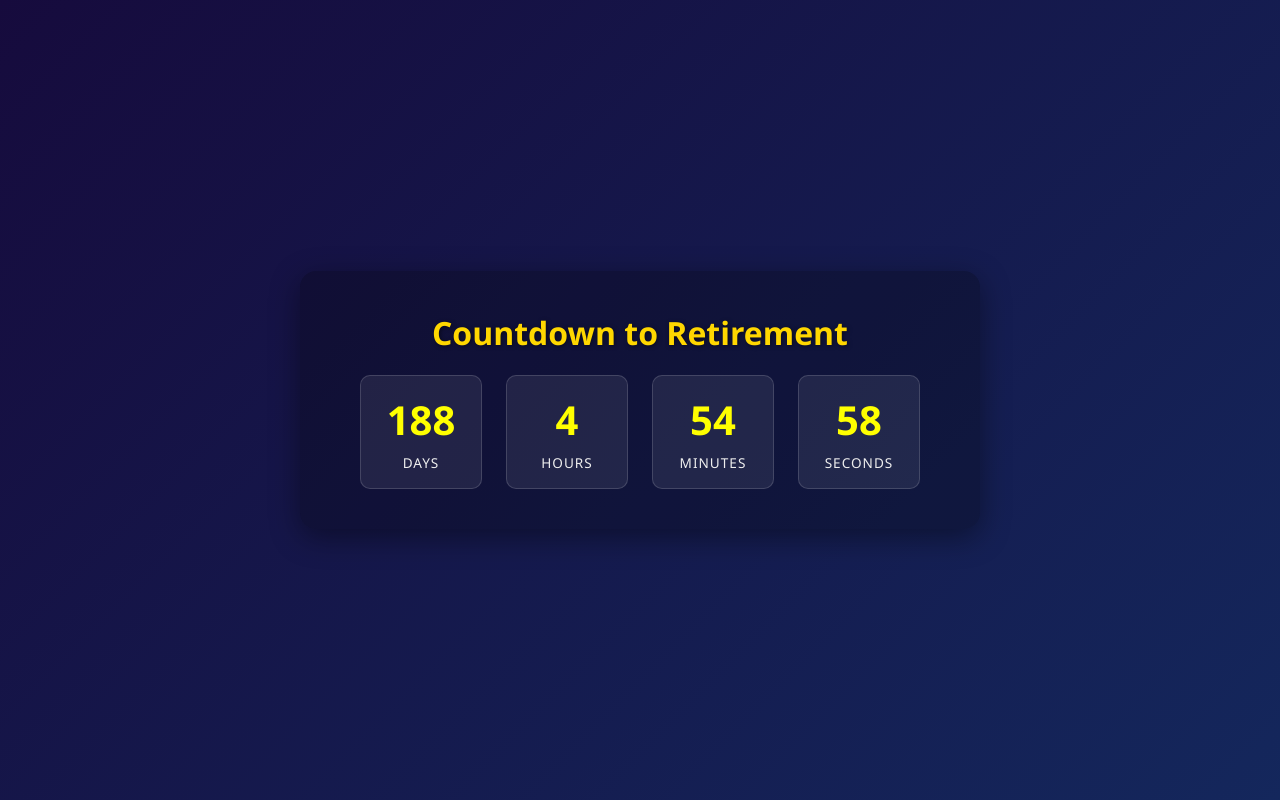
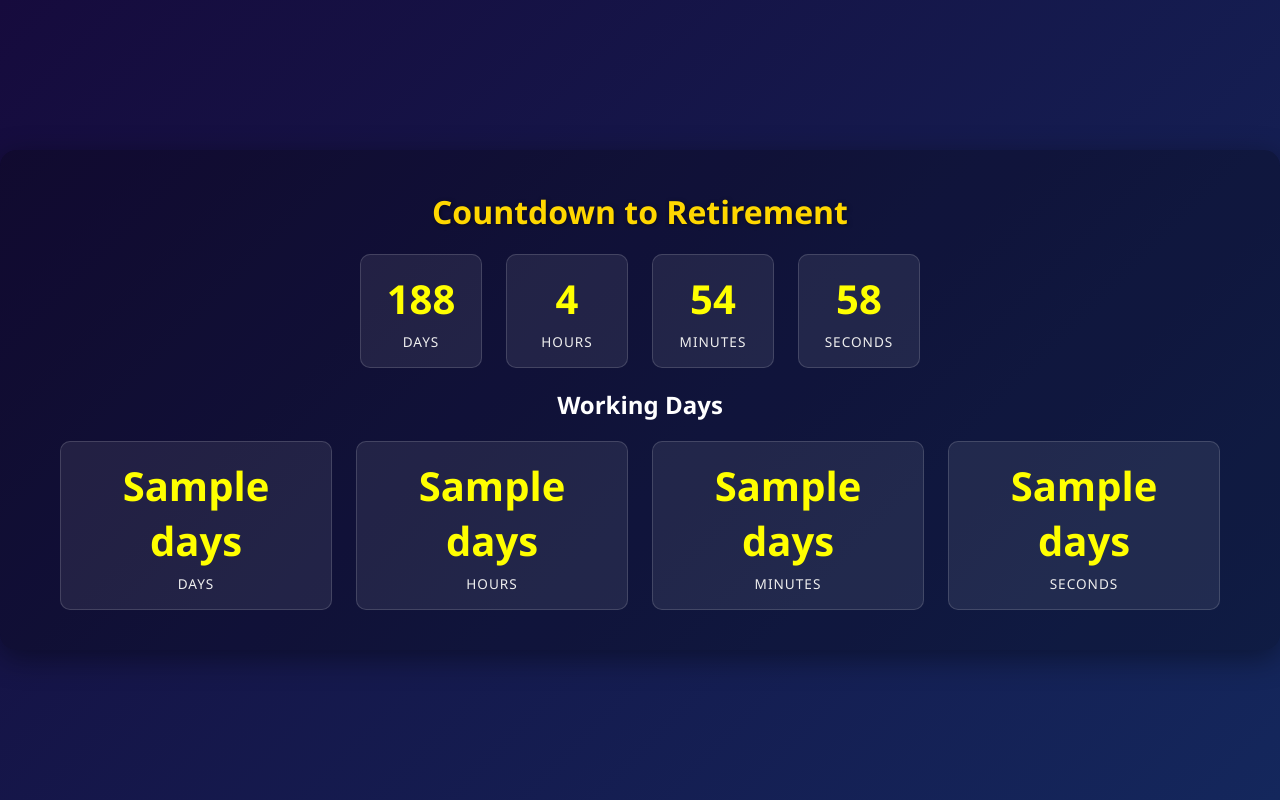
Before and after one commit to scriscuoli/flask_countdown, a Flask app: template templates/index.html in a window 1280 px wide. Run offline with Flask 3, Linux system fonts and the light colour scheme; the template is opened without the code that fills it: most values are stand-ins (such as "Sample title", 1, 10 or a date in 2020).

Commit message:
Update index.html

```diff
--- a/templates/index.html
+++ b/templates/index.html
@@ -63,6 +63,13 @@
             <div class="unit"><div class="value" id="minutes">{{ countdown.minutes }}</div><div class="label">Minutes</div></div>
             <div class="unit"><div class="value" id="seconds">{{ countdown.seconds }}</div><div class="label">Seconds</div></div>
         </div>
+        <h2>Working Days</h2>
+        <div class="timer">
+            <div class="unit"><div class="value" id="days">{{ weekdaycountdown.days }}</div><div class="label">Days</div></div>
+            <div class="unit"><div class="value" id="hours">{{ weekdaycountdown.days }}</div><div class="label">Hours</div></div>
+            <div class="unit"><div class="value" id="minutes">{{ weekdaycountdown.days }}</div><div class="label">Minutes</div></div>
+            <div class="unit"><div class="value" id="seconds">{{ weekdaycountdown.days }}</div><div class="label">Seconds</div></div>
+        </div>
     </div>
 
 <script>
```
